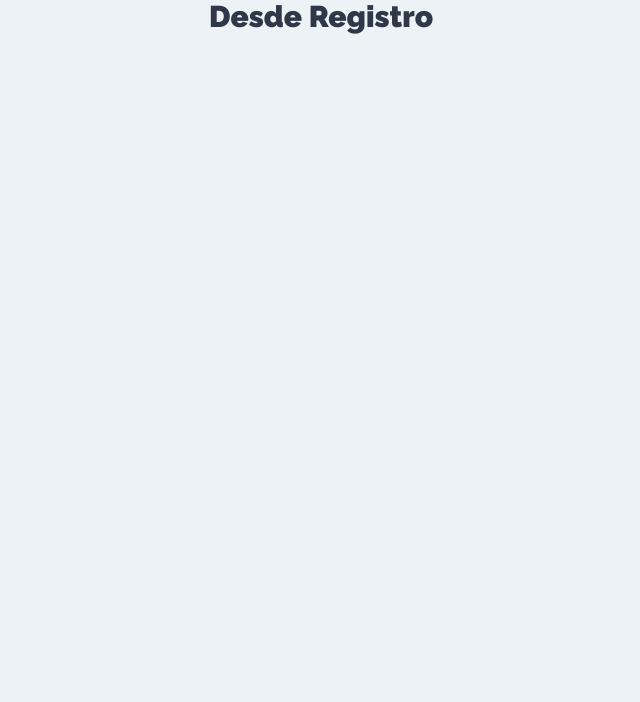
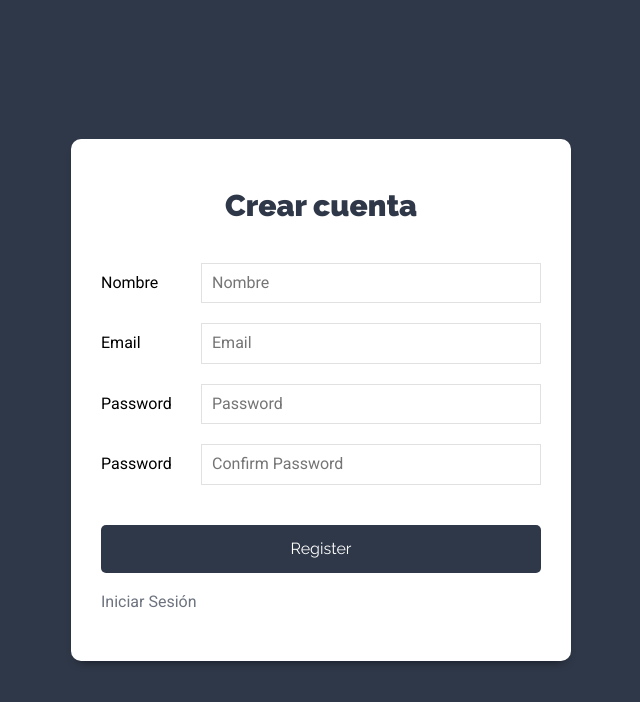
Before and after one commit to OzkrMonroy/mern-client-app, a React (Create React App) app: page /register in a window 1280 px wide. Shown: the top 702 px of the page, without its empty margins (319-959 px from the left). Built offline with nearby package versions, Linux system fonts and the light colour scheme.

Commit message:
Login and Register user interface are ready

```diff
--- a/src/components/auth/Login.js
+++ b/src/components/auth/Login.js
@@ -1,9 +1,69 @@
-import React from 'react';
+import React, { useState } from "react";
+import { Link } from 'react-router-dom'
 
 const Login = () => {
+  const [userData, setUserData] = useState({
+    userEmail: '',
+    userPassword: ''
+  })
+
+  const handleOnChange = e => {
+    setUserData({
+      ...userData,
+      [e.target.name]: e.target.value
+    })
+  }
+  const handleOnSubmit = e => {
+    e.preventDefault()
+    if(userData.userEmail.trim() === '' || userData.userPassword.trim() === ''){
+      console.log('Inputs vacíos')
+      return
+    }
+
+    console.log(userData)
+  }
+
   return (
-    <h1>Desde Login</h1>
+    <div className="form-usuario">
+      <div className="contenedor-form sombra-dark">
+        <h1>Iniciar sesión</h1>
+        <form onSubmit={handleOnSubmit}>
+          <div className="campo-form">
+            <label htmlFor="email">Email</label>
+            <input
+              type="email"
+              name="userEmail"
+              value={userData.userEmail}
+              id="email"
+              placeholder="Email"
+              autoComplete="username"
+              onChange={handleOnChange}
+            />
+          </div>
+          <div className="campo-form">
+            <label htmlFor="password">Password</label>
+            <input
+              type="password"
+              name="userPassword"
+              value={userData.userPassword}
+              id="password"
+              placeholder="Password"
+              autoComplete="current-password"
+              onChange={handleOnChange}
+            />
+          </div>
+          <div className="campo-form">
+            <input
+              type="submit"
+              value="Login"
+              className="btn btn-primario btn-block"
+            />
+          </div>
+        </form>
+        <Link to="/register" className="enlace-cuenta">Crear cuenta</Link>
+      </div>
+    </div>
   );
-}
+};
 
 export default Login;
--- a/src/components/auth/Register.js
+++ b/src/components/auth/Register.js
@@ -1,8 +1,93 @@
-import React from 'react';
+import React, { useState } from 'react';
+import { Link } from 'react-router-dom'
 
 const Register = () => {
+  const [userData, setUserData] = useState({
+    userName: '',
+    userEmail: '',
+    userPassword: '',
+    userPasswordConfirm: ''
+  })
+
+  const handleOnChange = e => {
+    setUserData({
+      ...userData,
+      [e.target.name]: e.target.value
+    })
+  }
+  const handleOnSubmit = e => {
+    e.preventDefault()
+    if(userData.userEmail.trim() === '' || userData.userPassword.trim() === ''){
+      console.log('Inputs vacíos')
+      return
+    }
+
+    console.log(userData)
+  }
+
   return (
-    <h1>Desde Registro</h1>
+    <div className="form-usuario">
+      <div className="contenedor-form sombra-dark">
+        <h1>Crear cuenta</h1>
+        <form onSubmit={handleOnSubmit}>
+          <div className="campo-form">
+            <label htmlFor="name">Nombre</label>
+            <input
+              type="text"
+              name="userName"
+              value={userData.userName}
+              id="name"
+              placeholder="Nombre"
+              onChange={handleOnChange}
+            />
+          </div>
+          <div className="campo-form">
+            <label htmlFor="email">Email</label>
+            <input
+              type="email"
+              autoComplete="username"
+              name="userEmail"
+              value={userData.userEmail}
+              id="email"
+              placeholder="Email"
+              onChange={handleOnChange}
+            />
+          </div>
+          <div className="campo-form">
+            <label htmlFor="password">Password</label>
+            <input
+              type="password"
+              name="userPassword"
+              value={userData.userPassword}
+              id="password"
+              placeholder="Password"
+              autoComplete="current-password"
+              onChange={handleOnChange}
+            />
+          </div>
+          <div className="campo-form">
+            <label htmlFor="passwordConfirm">Password</label>
+            <input
+              type="password"
+              name="userPasswordConfirm"
+              value={userData.userPasswordConfirm}
+              id="passwordConfirm"
+              placeholder="Confirm Password"
+              autoComplete="current-password"
+              onChange={handleOnChange}
+            />
+          </div>
+          <div className="campo-form">
+            <input
+              type="submit"
+              value="Register"
+              className="btn btn-primario btn-block"
+            />
+          </div>
+        </form>
+        <Link to="/" className="enlace-cuenta">Iniciar Sesión</Link>
+      </div>
+    </div>
   );
 }
 
--- /dev/null
+++ b/src/components/layout/Sidebar.js
@@ -0,0 +1,16 @@
+import React from 'react';
+import FormCreateProject from '../projects/FormCreateProject';
+
+const Sidebar = () => {
+  return (
+    <aside>
+      <h1>MERN<span>Tasks</span></h1>
+      <FormCreateProject/>
+      <div className="proyectos">
+        <h2>Tus proyectos</h2>
+      </div>
+    </aside>
+  );
+}
+
+export default Sidebar;
--- /dev/null
+++ b/src/components/projects/FormCreateProject.js
@@ -0,0 +1,43 @@
+import React, { Fragment, useState } from "react";
+
+const FormCreateProject = () => {
+  const [projectData, setProjectData] = useState({
+    projectName: ''
+  })
+
+  const handleOnChange = e => {
+    setProjectData({
+      ...projectData,
+      [e.target.name]: e.target.value
+    })
+  }
+  const handleOnSubmit = e => {
+    e.preventDefault()
+    console.log(projectData)
+  }
+
+  return (
+    <Fragment>
+      <button type="button" className="btn btn-primario btn-block">
+        Nuevo proyecto
+      </button>
+      <form className="formulario-nuevo-proyecto" onSubmit={handleOnSubmit}>
+        <input
+          type="text"
+          className="input-text"
+          placeholder="Nombre del proyecto"
+          name="projectName"
+          onChange={handleOnChange}
+          value={projectData.projectName}
+        />
+        <input
+          type="submit"
+          className="btn btn-primario btn-block"
+          value="Agregar"
+        />
+      </form>
+    </Fragment>
+  );
+};
+
+export default FormCreateProject;
--- a/src/components/projects/Projects.js
+++ b/src/components/projects/Projects.js
@@ -1,8 +1,16 @@
 import React from 'react';
+import Sidebar from '../layout/Sidebar';
 
 const Projects = () => {
   return (
-    <h1>Desde Proyectos</h1>
+    <div className="contenedor-app">
+      <Sidebar/>
+      <div className="seccion-principal">
+        <main>
+          <div className="contenedor-tareas"></div>
+        </main>
+      </div>
+    </div>
   );
 }
 
```
